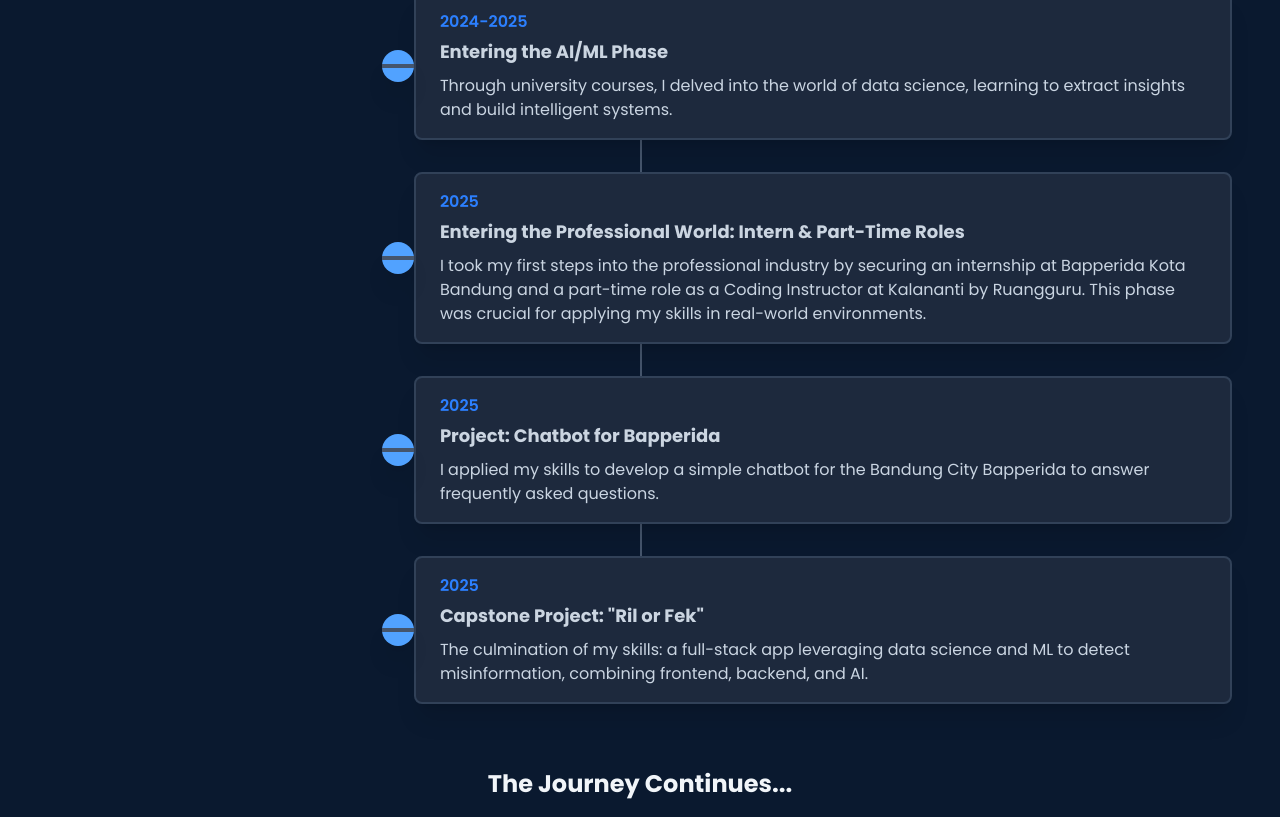
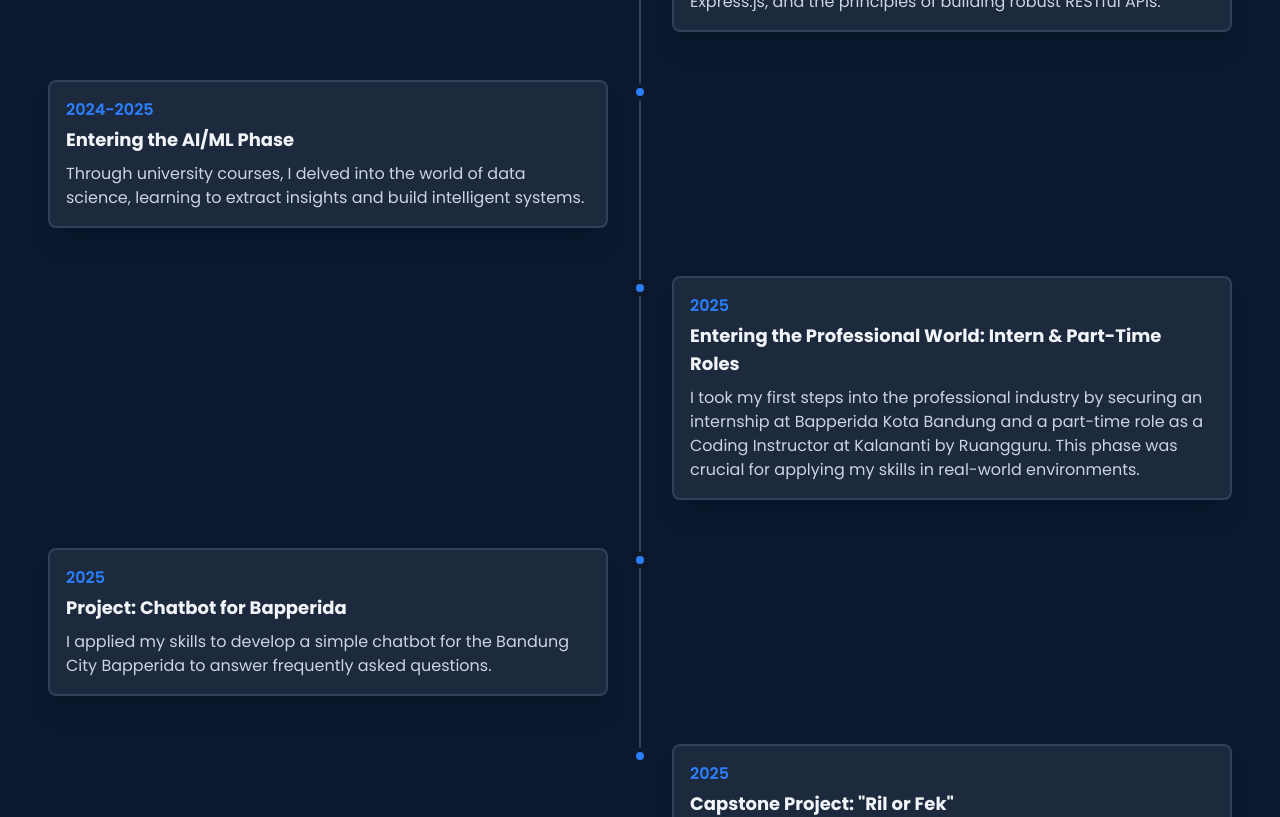
Before and after one commit to farisalfrz/portfolio-web, a Next.js app: page / in a window 1280 px wide. Shown: the part 1800-2617 px from the top of the page. Built offline with nearby package versions, Linux system fonts and the light colour scheme.

Commit message:
Fix mobiel view for journey and hobbies

```diff
--- a/src/components/Hobbies.tsx
+++ b/src/components/Hobbies.tsx
@@ -73,9 +73,8 @@ const Hobbies = () => {
               }}
               initial="hidden"
               whileInView="visible"
-              transition={{ delay: index * 0.1, duration: 0.3 }}
-              whileHover={{ scale: 1.03, boxShadow: "0px 5px 15px rgba(59, 130, 246, 0.2)", transition: { duration: 0.1, ease: "easeOut" } }}
-              style={{ boxShadow: "0px 0px 0px rgba(0, 0, 0, 0)" }}
+              whileHover={{ y: -5, scale: 1.03 }}
+              transition={{ type: "spring", stiffness: 300 }}
             >
               <h3 className="text-xl font-semibold text-slate-300 p-4 border-b border-slate-700 text-center">
                 {hobby.name}
--- a/src/components/Journey.tsx
+++ b/src/components/Journey.tsx
@@ -1,25 +1,33 @@
-import React from 'react';
-import { journeyData } from '@/data/journey';
-import JourneyItem from './JourneyItem';
+"use client";
+
+import { motion } from "framer-motion";
+import { journeyData } from "@/data/journey";
+import JourneyItem from "./JourneyItem";
 
 const Journey = () => {
   return (
-    <section id="journey" className="py-24 overflow-hidden">
+    <section id="journey" className="py-16 md:py-24 overflow-hidden">
+      <motion.h2
+        className="text-2xl md:text-4xl font-bold text-center text-slate-100 mb-16"
+        initial={{ opacity: 0, y: -50 }}
+        whileInView={{ opacity: 1, y: 0 }}
+        transition={{ duration: 0.8 }}
+        viewport={{ once: true }}
+      >
+        My Journey
+      </motion.h2>
+
       <div className="container mx-auto px-6">
-        <h2 className="text-3xl md:text-4xl font-bold text-center text-slate-100 mb-16">
-          My Journey
-        </h2>
-        <div className="relative wrap">
-          {/* Garis vertikal di tengah */}
-          <div className="border-2-2 absolute border-opacity-20 border-slate-600 h-full border" style={{ left: '50%' }}></div>
-
-          {/* Mapping data perjalanan */}
+        {/* Kontainer relatif sederhana untuk item-item timeline */}
+        <div className="relative">
           {journeyData.map((item, index) => (
-            <JourneyItem key={item.id} {...item} index={index} />
+            <JourneyItem
+              key={item.id}
+              {...item}
+              index={index}
+              isLast={index === journeyData.length - 1}
+            />
           ))}
-        </div>
-        <div className="text-center mt-16">
-            <h3 className="text-2xl font-bold text-slate-100">The Journey Continues...</h3>
         </div>
       </div>
     </section>
--- a/src/components/JourneyItem.tsx
+++ b/src/components/JourneyItem.tsx
@@ -3,44 +3,45 @@
 import { motion } from "framer-motion";
 import type { JourneyItem as JourneyItemType } from "@/data/journey";
 
-// Menambahkan 'index' sebagai properti baru untuk menentukan posisi (kiri/kanan)
 type JourneyItemProps = JourneyItemType & {
   index: number;
+  isLast: boolean;
 };
 
-const JourneyItem = ({ year, title, description, index }: JourneyItemProps) => {
-  const isOdd = index % 2 !== 0; // Cek apakah index ganjil
+const JourneyItem = ({ year, title, description, index, isLast }: JourneyItemProps) => {
+  const isOdd = index % 2 !== 0;
 
-  const variants = {
-    hidden: { opacity: 0, x: isOdd ? 100 : -100 }, // Mulai dari kanan jika ganjil, dari kiri jika genap
-    visible: { opacity: 1, x: 0, transition: { duration: 0.8 } },
+  const cardVariants = {
+    hidden: { opacity: 0, x: isOdd ? 50 : -50 },
+    visible: {
+      opacity: 1,
+      x: 0,
+    },
   };
 
   return (
-    <motion.div
-      className="relative mb-8 flex items-center justify-between w-full"
-      initial="hidden"
-      whileInView="visible"
-      viewport={{ once: false, amount: 0.2 }}
-      variants={variants}
-    >
-      <div className={`hidden md:block w-5/12`}></div>
-      <div className="z-20 flex items-center bg-blue-400 shadow-xl w-8 h-8 rounded-full">
-        <div className="w-8 h-1 bg-slate-600"></div>
-      </div>
+    <div className="relative pl-12 md:pl-0">
+      <div className={`absolute top-1 left-4 md:left-1/2 w-4 h-4 rounded-full bg-blue-500 border-4 border-slate-900 z-10 -translate-x-1/2`}></div>
+      {!isLast && (
+        <div className="absolute top-1 left-4 md:left-1/2 w-0.5 h-full bg-slate-700 z-0 -translate-x-1/2"></div>
+      )}
+
       <motion.div
-        className={`bg-slate-800 border-2 border-slate-700 rounded-lg shadow-xl w-full px-4 md:px-6 py-3 md:py-4
-        transition-shadow duration-300 hover:shadow-lg hover:shadow-blue-500/20
-        ${isOdd ? "md:ml-auto" : "md:mr-auto"
-      }`}
-      whileHover={{ y: -5, scale: 1.03 }}
-      transition={{ type: "spring", stiffness: 300 }}
+        className={`pb-12 md:w-1/2 ${isOdd ? 'md:ml-auto md:pl-8' : 'md:mr-auto md:pr-8'}`}
+        variants={cardVariants}
+        initial="hidden"
+        whileInView="visible"
+        viewport={{ once: false, amount: 0.3 }}
+        whileHover={{ y: -5, scale: 1.03 }}
+        transition={{ type: "spring", stiffness: 300 }}
       >
-        <p className="text-blue-500 mb-1 font-semibold">{year}</p>
-        <h3 className="font-bold text-base md:text-lg">{title}</h3>
-        <p className="mt-2 text-sm md:text-base text-slate-300">{description}</p>
+        <div className="rounded-lg border-2 border-slate-700 bg-slate-800 p-4 shadow-xl transition-all duration-300 hover:border-blue-500/50 hover:shadow-lg hover:shadow-blue-500/20">
+          <p className="mb-1 font-semibold text-blue-500">{year}</p>
+          <h3 className="text-base font-bold text-slate-100 md:text-lg">{title}</h3>
+          <p className="mt-2 text-sm text-slate-300 md:text-base">{description}</p>
+        </div>
       </motion.div>
-    </motion.div>
+    </div>
   );
 };
 
```
